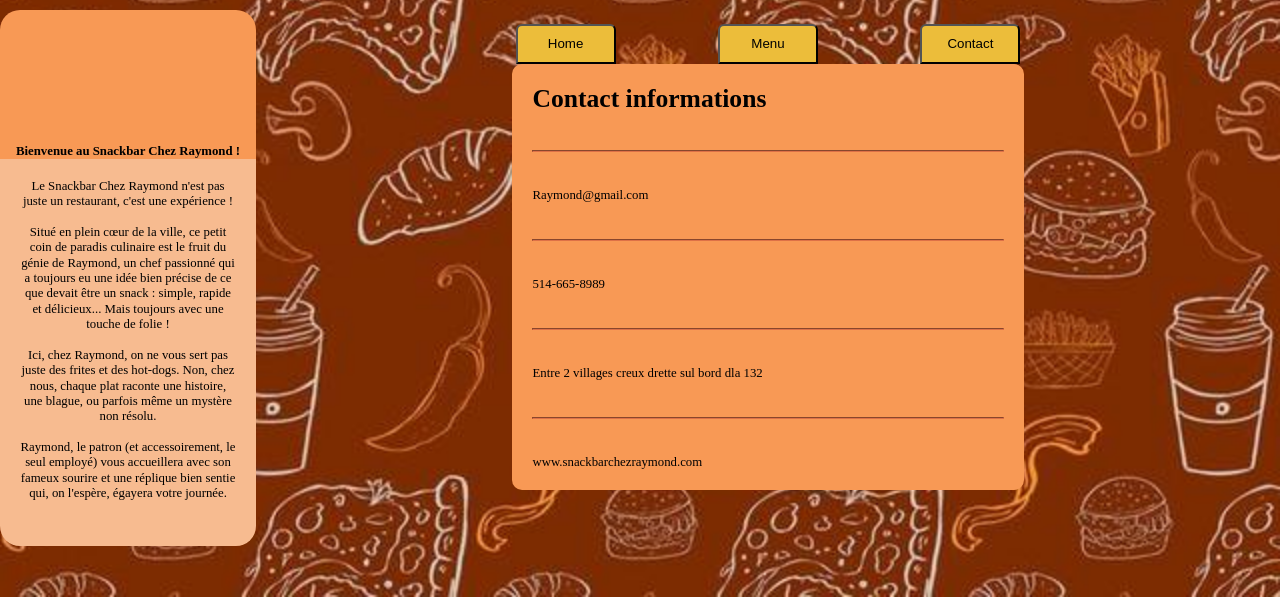
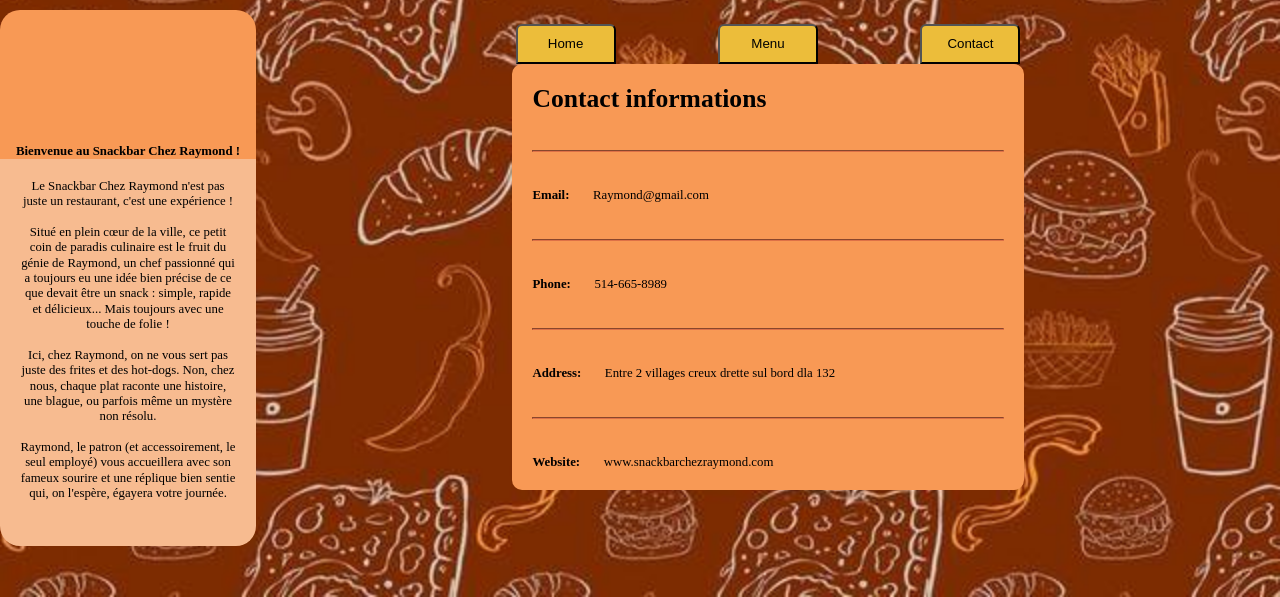
Before and after one commit to Pbrochu94/restaurant, a website built with webpack: page src/mainpage.html in a window 1280 px wide. Shown: the part 203-800 px from the top of the page. Built offline with nearby package versions, Linux system fonts and the light colour scheme.

Commit message:
Fixed the span issues by creating a wrapper for both p and span
TODO:Correct the text shrinking giving a min

```diff
--- a/src/functionScript.js
+++ b/src/functionScript.js
@@ -24,28 +24,41 @@ appending(tabsContact, contactTitle);
 contactTitle.textContent = "Contact informations";
 createHr(tabsContact);
 
+let PSpanWrapper1 = document.createElement("div");
+PSpanWrapper1.classList.add("paraAndSpanWrapper");
+appending(tabsContact, PSpanWrapper1);
+addSpan(PSpanWrapper1, "Email:");
 let contactMail = document.createElement("p");
-//addSpan(contactMail, "Email:");        <-------------------
 contactMail.textContent = "Raymond@gmail.com";
-appending(tabsContact, contactMail);
+appending(PSpanWrapper1, contactMail);
 createHr(tabsContact);
 
+let PSpanWrapper2 = document.createElement("div");
+PSpanWrapper2.classList.add("paraAndSpanWrapper");
+appending(tabsContact, PSpanWrapper2);
+addSpan(PSpanWrapper2, "Phone:");
 let contactPhone = document.createElement("p");
-//addSpan(contactPhone, "Phone:");        <-------------------
 contactPhone.textContent = "514-665-8989";
-appending(tabsContact, contactPhone);
+appending(PSpanWrapper2, contactPhone);
 createHr(tabsContact);
 
+let PSpanWrapper3 = document.createElement("div");
+PSpanWrapper3.classList.add("paraAndSpanWrapper");
+appending(tabsContact, PSpanWrapper3);
+addSpan(PSpanWrapper3, "Address:");
 let contactAddress = document.createElement("p");
-//addSpan(contactAddress, "Address:");        <-------------------
 contactAddress.textContent = "Entre 2 villages creux drette sul bord dla 132";
-appending(tabsContact, contactAddress);
+appending(PSpanWrapper3, contactAddress);
 createHr(tabsContact);
 
+let PSpanWrapper4 = document.createElement("div");
+PSpanWrapper4.classList.add("paraAndSpanWrapper");
+appending(tabsContact, PSpanWrapper4);
+addSpan(PSpanWrapper4, "Website:");
 let contactWebsite = document.createElement("p");
-//addSpan(contactWebsite, "Website:");        <-------------------
 contactWebsite.textContent = "www.snackbarchezraymond.com";
-appending(tabsContact, contactWebsite);
+appending(PSpanWrapper4, contactWebsite);
+
 //appending the whole contact tab to the content wrapper
 appending(contentSelector, tabsContact);
 
@@ -58,10 +71,11 @@ function appending(parent, child){//automated append function
     parent.append(child);
 }
 
+
 function addSpan(pElement, text){//a corriger
     let spanElement = document.createElement("span");
-    spanElement.textContent = "ALLO";
-    pElement.prepend(spanElement);
+    spanElement.textContent = text;
+    pElement.append(spanElement);
     console.log(`function span started with parent: ${pElement} the span created:${spanElement} with this text:${text}`);
 }
 
--- a/src/style.css
+++ b/src/style.css
@@ -148,7 +148,7 @@ header{
 span{
     height: auto;
     width: auto;
-    font-size:1.5em ;
+    font-weight: bold;
 }
 
 hr{
@@ -157,3 +157,18 @@ hr{
     height: 1px;
     width: auto;
 }
+
+.paraAndSpanWrapper{
+    height: auto;
+    width: auto;
+    display:flex;
+    gap:5%;
+}
+
+
+
+.paraAndSpanWrapper>p{
+    display:flex;
+    justify-content: baseline;
+    align-items: end;
+}
```
